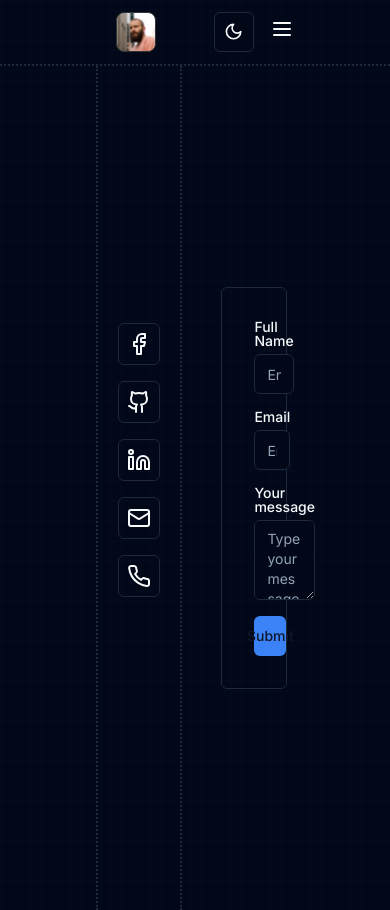
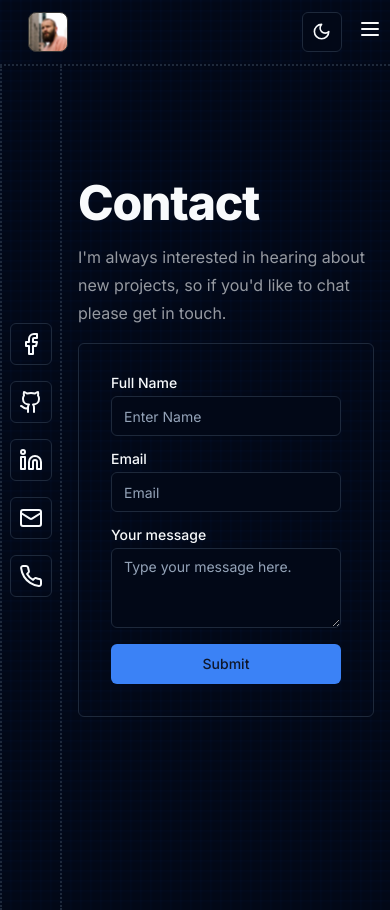
Before and after one commit to shahzaman900/portfolio, a React (Vite) app in the folder portfolio/: page /contact in a window 390 px wide. Built offline with nearby package versions, Linux system fonts and the light colour scheme.

Commit message:
update css for mobile version

```diff
--- a/portfolio/src/components/form.tsx
+++ b/portfolio/src/components/form.tsx
@@ -8,51 +8,27 @@ import { Button } from './ui/button';
 function ContactForm() {
   const [state, handleSubmit] = useForm("mknalvyr");
   if (state.succeeded) {
-    return <p>Thanks for joining!</p>;
+    return <p>Thanks for Contacting me i will beck to you in 24 hours!</p>;
   }
   return (
-    <div className='flex flex-col gap-4 p-8 border rounded-md w-2/5'>
+    <form onSubmit={handleSubmit} className='flex flex-col gap-4 p-8 border rounded-md '>
       <div className="grid w-full max-w-sm items-center gap-1.5">
         <Label htmlFor="text">Full Name</Label>
         <Input type="text" id="text" placeholder="Enter Name" />
+        <ValidationError prefix="text" field="text" errors={state.errors} />
       </div>
       <div className="grid w-full max-w-sm items-center gap-1.5">
         <Label htmlFor="email">Email</Label>
-        <Input type="email" id="email" placeholder="Email" />
+        <Input type="email" id="email" name="email" placeholder="Email" />
+        <ValidationError prefix="email" field="email" errors={state.errors} />
       </div>
       <div className="grid w-full gap-1.5">
         <Label htmlFor="message">Your message</Label>
         <Textarea placeholder="Type your message here." id="message" />
+        <ValidationError prefix="message" field="message" errors={state.errors} />
       </div>
-      <Button> Submit </Button>
-    </div>
-    // <form onSubmit={handleSubmit}>
-    //   <label htmlFor="email">
-    //     Email Address
-    //   </label>
-    //   <input
-    //     id="email"
-    //     type="email"
-    //     name="email"
-    //   />
-    //   <ValidationError
-    //     prefix="Email"
-    //     field="email"
-    //     errors={state.errors}
-    //   />
-    //   <textarea
-    //     id="message"
-    //     name="message"
-    //   />
-    //   <ValidationError
-    //     prefix="Message"
-    //     field="message"
-    //     errors={state.errors}
-    //   />
-    //   <button type="submit" disabled={state.submitting}>
-    //     Submit
-    //   </button>
-    // </form>
+      <Button type="submit" disabled={state.submitting}> Submit </Button>
+    </form>
   );
 }
 
--- a/portfolio/src/components/header.tsx
+++ b/portfolio/src/components/header.tsx
@@ -15,7 +15,7 @@ import { Link } from 'react-router-dom';
 function Header() {
   return (
     <>
-      <div className='flex items-center justify-between px-24 pt-3 pb-3 border-b-2 border-dotted '>
+      <div className='flex items-center justify-between md:px-24 px-2 pt-3 pb-3 border-b-2 border-dotted '>
         <div className='px-5'>
           <img src={profile} alt="profile" />
         </div>
--- a/portfolio/src/components/socialMedia.tsx
+++ b/portfolio/src/components/socialMedia.tsx
@@ -4,7 +4,7 @@ import { Facebook, Github, Linkedin, Mail, Phone } from 'lucide-react'
 function SocialMedia() {
   return (
     <>
-      <div className='flex flex-col gap-4 justify-center h-screen px-5 border-l-2 border-r-2 border-dotted pb-14'>
+      <div className='flex flex-col gap-4 justify-center h-screen md:px-5 sm:px-5 px-2  border-l-2 border-r-2 border-dotted pb-14'>
         <a href="https://www.facebook.com/shah.z.marwat/" target="_blank" className='p-2 border rounded-md hover:bg-accent'><Facebook /></a>
         <a href="https://github.com/shahzaman900" target="_blank" className='p-2 border rounded-md hover:bg-accent'><Github /></a>
         <a href="https://www.linkedin.com/in/shahzaman900/" target="_blank" className='p-2 border rounded-md hover:bg-accent'><Linkedin /></a>
--- a/portfolio/src/pages/contact.tsx
+++ b/portfolio/src/pages/contact.tsx
@@ -4,10 +4,14 @@ import SocialMedia from '@/components/socialMedia';
 function Contact() {
   return (
     <>
-      <div className='flex flex-row px-24'>
+      <div className='flex flex-row md:pl-24 '>
         <SocialMedia></SocialMedia>
-        <div className='flex flex-1 items-center justify-center'>
-          <ContactForm />
+        <div className='flex flex-col flex-1 items-center justify-center p-4 pb-24'>
+          <div className='flex flex-col justify-center gap-4'>
+            <h1>Contact</h1>
+            <p className='text-foreground/60'>I'm always interested in hearing about new projects, so if you'd like to chat please get in touch.</p>
+            <ContactForm />
+          </div>
         </div>
       </div>
     </>
```
